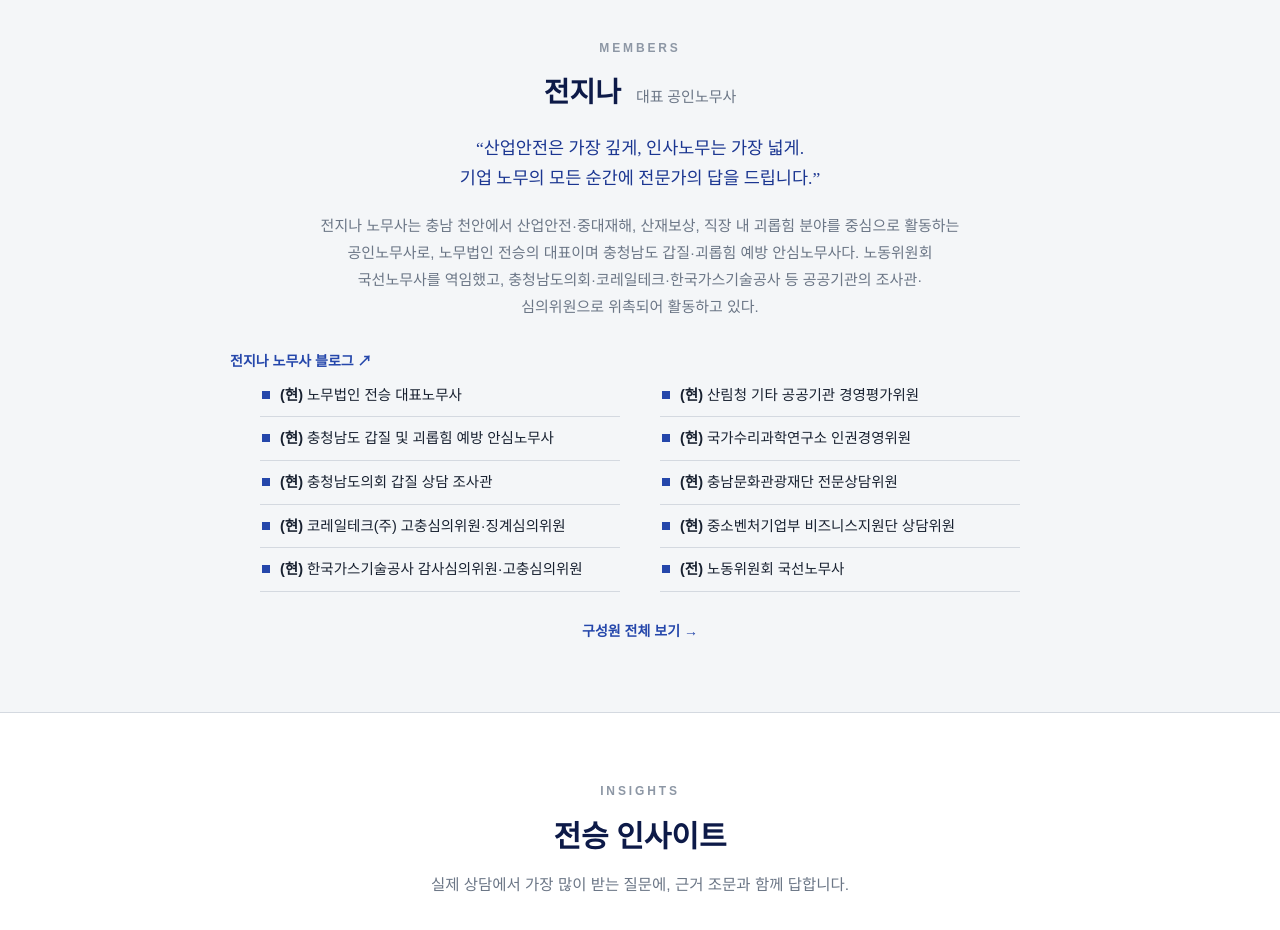
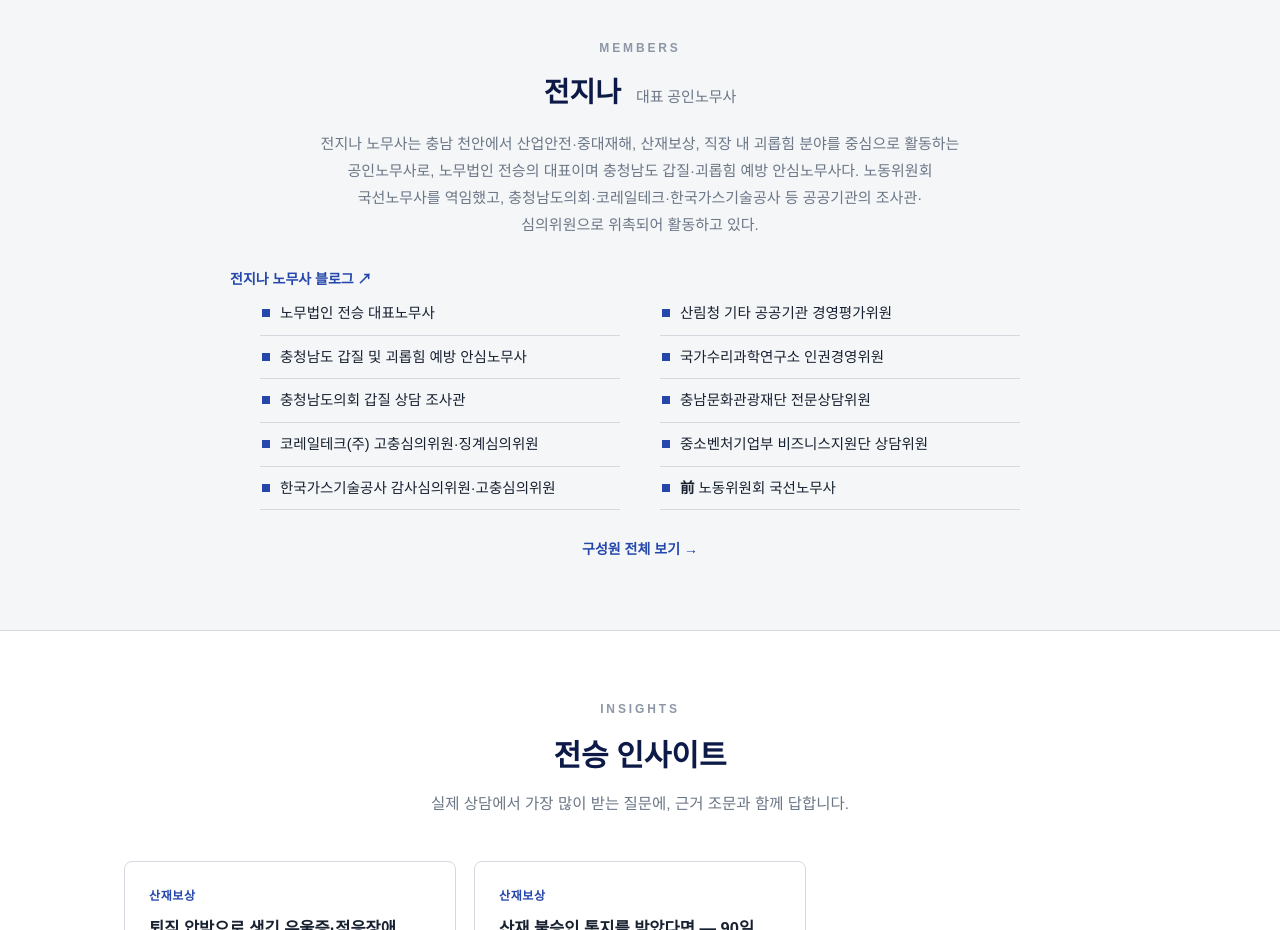
Before and after one commit to wlsk0213/jeonseung-web, a Next.js app: page / in a window 1280 px wide. Shown: the part 1820-2750 px from the top of the page. Built offline with nearby package versions, Linux system fonts and the light colour scheme; a web font is replaced by a local one.

Commit message:
홈 프로필 정리: 인용문 제거, 경력 목록 (현) 표기 삭제·前 표기, 구성원 경력 제목 정리
Co-Authored-By: Claude Fable 5.1 <noreply@anthropic.com>

```diff
--- a/app/globals.css
+++ b/app/globals.css
@@ -117,7 +117,7 @@ section{padding:68px 0}
 .profile h2{font-family:"Noto Serif KR",serif;font-size:28px;font-weight:600;color:var(--navy-900);text-align:center}
 .profile h2 small{font-size:15px;color:var(--silver-600);font-weight:400;margin-left:8px}
 .profile .quote{font-family:"Noto Serif KR",serif;font-size:17.5px;color:var(--navy-700);text-align:center;max-width:560px;margin:18px auto 18px}
-.profile .bio{font-size:15px;color:var(--silver-600);text-align:center;max-width:640px;margin:0 auto 30px;line-height:1.8}
+.profile .bio{font-size:15px;color:var(--silver-600);text-align:center;max-width:640px;margin:14px auto 30px;line-height:1.8}
 .cred{columns:2;column-gap:40px;max-width:760px;margin:0 auto;font-size:14.5px;color:var(--ink);list-style:none;padding:0}
 .cred li{break-inside:avoid;padding:9px 0 9px 20px;position:relative;border-bottom:1px solid var(--silver-300)}
 .cred li:before{content:"";position:absolute;left:2px;top:17px;width:8px;height:8px;background:var(--navy-600)}
--- a/app/members/page.tsx
+++ b/app/members/page.tsx
@@ -85,7 +85,7 @@ export default function MembersPage() {
                         )}
                         {m.careerNow && m.careerNow.length > 0 && (
                           <div className="member-block">
-                            <h4>경력 (현)</h4>
+                            <h4>경력</h4>
                             <ul>
                               {m.careerNow.map((c) => (
                                 <li key={c}>{c}</li>
@@ -95,7 +95,7 @@ export default function MembersPage() {
                         )}
                         {m.careerPast && m.careerPast.length > 0 && (
                           <div className="member-block">
-                            <h4>경력 (전)</h4>
+                            <h4>경력 (前)</h4>
                             <ul>
                               {m.careerPast.map((c) => (
                                 <li key={c}>{c}</li>
--- a/app/page.tsx
+++ b/app/page.tsx
@@ -160,11 +160,6 @@ export default function Home() {
             <h2 className="serif">
               전지나 <small>대표 공인노무사</small>
             </h2>
-            <p className="quote">
-              &ldquo;산업안전은 가장 깊게, 인사노무는 가장 넓게.
-              <br />
-              기업 노무의 모든 순간에 전문가의 답을 드립니다.&rdquo;
-            </p>
             <p className="bio">
               전지나 노무사는 충남 천안에서 산업안전·중대재해, 산재보상, 직장 내 괴롭힘 분야를
               중심으로 활동하는 공인노무사로, 노무법인 전승의 대표이며 충청남도 갑질·괴롭힘 예방
@@ -175,16 +170,16 @@ export default function Home() {
               <a href="https://blog.jinanomu.com/" target="_blank" rel="noopener">전지나 노무사 블로그 ↗</a>
             </p>
             <ul className="cred">
-              <li><b>(현)</b> 노무법인 전승 대표노무사</li>
-              <li><b>(현)</b> 충청남도 갑질 및 괴롭힘 예방 안심노무사</li>
-              <li><b>(현)</b> 충청남도의회 갑질 상담 조사관</li>
-              <li><b>(현)</b> 코레일테크(주) 고충심의위원·징계심의위원</li>
-              <li><b>(현)</b> 한국가스기술공사 감사심의위원·고충심의위원</li>
-              <li><b>(현)</b> 산림청 기타 공공기관 경영평가위원</li>
-              <li><b>(현)</b> 국가수리과학연구소 인권경영위원</li>
-              <li><b>(현)</b> 충남문화관광재단 전문상담위원</li>
-              <li><b>(현)</b> 중소벤처기업부 비즈니스지원단 상담위원</li>
-              <li><b>(전)</b> 노동위원회 국선노무사</li>
+              <li>노무법인 전승 대표노무사</li>
+              <li>충청남도 갑질 및 괴롭힘 예방 안심노무사</li>
+              <li>충청남도의회 갑질 상담 조사관</li>
+              <li>코레일테크(주) 고충심의위원·징계심의위원</li>
+              <li>한국가스기술공사 감사심의위원·고충심의위원</li>
+              <li>산림청 기타 공공기관 경영평가위원</li>
+              <li>국가수리과학연구소 인권경영위원</li>
+              <li>충남문화관광재단 전문상담위원</li>
+              <li>중소벤처기업부 비즈니스지원단 상담위원</li>
+              <li><b>前</b> 노동위원회 국선노무사</li>
             </ul>
             <Link href="/members/" className="more">
               구성원 전체 보기 →
```
